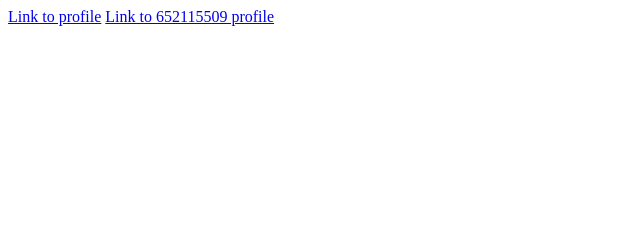
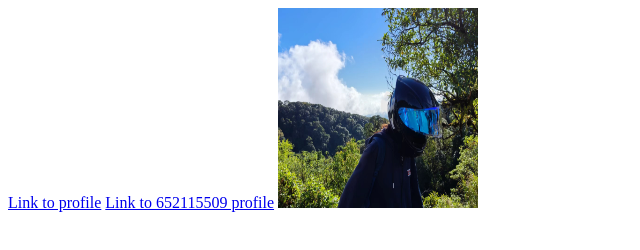
Before and after one commit to Dr1w/Lab_3_New, a plain HTML site: page index.html in a window 1280 px wide. Shown: the whole page, without its empty margins (0-640 px from the left). Drawn offline with Linux system fonts and the light colour scheme.

Commit message:
add 652115509 image

```diff
--- a/index.html
+++ b/index.html
@@ -1,3 +1,5 @@
 <a href="profile.html">Link to profile</a>
 
 <a href="profile.html">Link to 652115509 profile</a>
+
+<img src="652115509.jpg" width="200px" height="200px" alt="652115509">
```
Also changed, not shown: 652115509.jpg (added).
